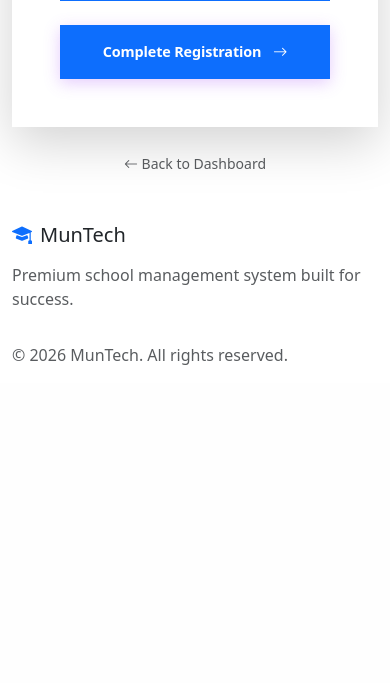
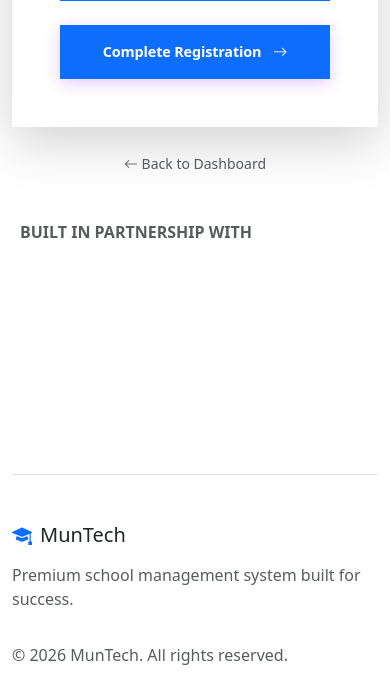
Before and after one commit to operationsmuntech-star/schoolos, a Django app: page /accounts/register-school/ in a window 390 px wide. Shown: the part 1445-2128 px from the top of the page. Before the commit the page ends 1810 px from the top, so only its background shows below. Run offline with Django 5.2, Linux system fonts and the light colour scheme; some libraries are stand-ins or nearby versions.

Commit message:
✨ Add footer partners section with responsive design - Implemented partners grid in footer (4-item layout) - Responsive CSS with auto-fit grid (150px minmax on desktop, 120px on mobile) - Hover effects: translateY(-4px), gold background, shadow - Dark mode support with rgba backgrounds - 4 placeholder SVGs ready for partner logo replacement

```diff
--- a/static/css/dark-theme.css
+++ b/static/css/dark-theme.css
@@ -366,6 +366,29 @@
         color: var(--text-primary);
     }
 }
+
+/* ========================================
+   PARTNERS DARK MODE STYLES
+   ======================================== */
+
+:root.dark-mode .partner-item {
+    background: rgba(255, 255, 255, 0.05);
+    border: 1px solid rgba(255, 255, 255, 0.1);
+}
+
+:root.dark-mode .partner-item:hover {
+    background: rgba(212, 165, 116, 0.15);
+    border-color: rgba(212, 165, 116, 0.3);
+}
+
+:root.dark-mode .partner-logo {
+    opacity: 0.7;
+}
+
+:root.dark-mode .partner-item:hover .partner-logo {
+    opacity: 1;
+}
+
 /* ========================================
    ADINKRA DARK MODE STYLES
    ======================================== */
--- a/static/css/premium.css
+++ b/static/css/premium.css
@@ -734,6 +734,68 @@
 }
 
 /* ========================================
+   PARTNERS SECTION - FOOTER
+   ======================================== */
+
+.partners-section {
+    animation: fadeIn 0.6s ease;
+}
+
+.partners-grid {
+    display: grid;
+    grid-template-columns: repeat(auto-fit, minmax(150px, 1fr));
+    gap: 2rem;
+    align-items: center;
+    justify-items: center;
+}
+
+.partner-item {
+    display: flex;
+    align-items: center;
+    justify-content: center;
+    height: 100px;
+    padding: 1rem;
+    border-radius: 12px;
+    background: var(--bg-cream);
+    transition: all 0.3s cubic-bezier(0.4, 0, 0.2, 1);
+    cursor: pointer;
+}
+
+.partner-item:hover {
+    background: var(--secondary-gold);
+    transform: translateY(-4px);
+    box-shadow: 0 8px 24px rgba(139, 111, 71, 0.15);
+}
+
+.partner-logo {
+    max-width: 100%;
+    max-height: 70px;
+    object-fit: contain;
+    opacity: 0.8;
+    transition: opacity 0.3s ease;
+}
+
+.partner-item:hover .partner-logo {
+    opacity: 1;
+}
+
+@media (max-width: 768px) {
+    .partners-grid {
+        grid-template-columns: repeat(auto-fit, minmax(120px, 1fr));
+        gap: 1.5rem;
+    }
+
+    .partner-item {
+        height: 80px;
+        padding: 0.75rem;
+    }
+
+    .partner-logo {
+        max-height: 50px;
+    }
+}
+
+/* ========================================
    ADINKRA INTEGRATION - CULTURAL DESIGN
    ======================================== */
 
--- a/templates/base.html
+++ b/templates/base.html
@@ -95,6 +95,28 @@
     <!-- PREMIUM FOOTER -->
     <footer class="site-footer mt-auto">
         <div class="container-lg">
+            <!-- Partners Section -->
+            <div class="partners-section mb-5 pb-4 border-bottom">
+                <h6 class="text-uppercase text-muted mb-4 fw-bold">
+                    <i class="bi bi-handshake me-2"></i>Built in Partnership With
+                </h6>
+                <div class="partners-grid">
+                    <div class="partner-item">
+                        <img src="{% static 'img/partners/partner-1.svg' %}" alt="Partner 1" class="partner-logo">
+                    </div>
+                    <div class="partner-item">
+                        <img src="{% static 'img/partners/partner-2.svg' %}" alt="Partner 2" class="partner-logo">
+                    </div>
+                    <div class="partner-item">
+                        <img src="{% static 'img/partners/partner-3.svg' %}" alt="Partner 3" class="partner-logo">
+                    </div>
+                    <div class="partner-item">
+                        <img src="{% static 'img/partners/partner-4.svg' %}" alt="Partner 4" class="partner-logo">
+                    </div>
+                </div>
+            </div>
+
+            <!-- Footer Content -->
             <div class="row">
                 <div class="col-md-6 mb-3">
                     <h5 class="mb-3">
```
Also changed, not shown: static/img/partners/partner-1.svg (added), static/img/partners/partner-2.svg (added), static/img/partners/partner-3.svg (added), static/img/partners/partner-4.svg (added).
